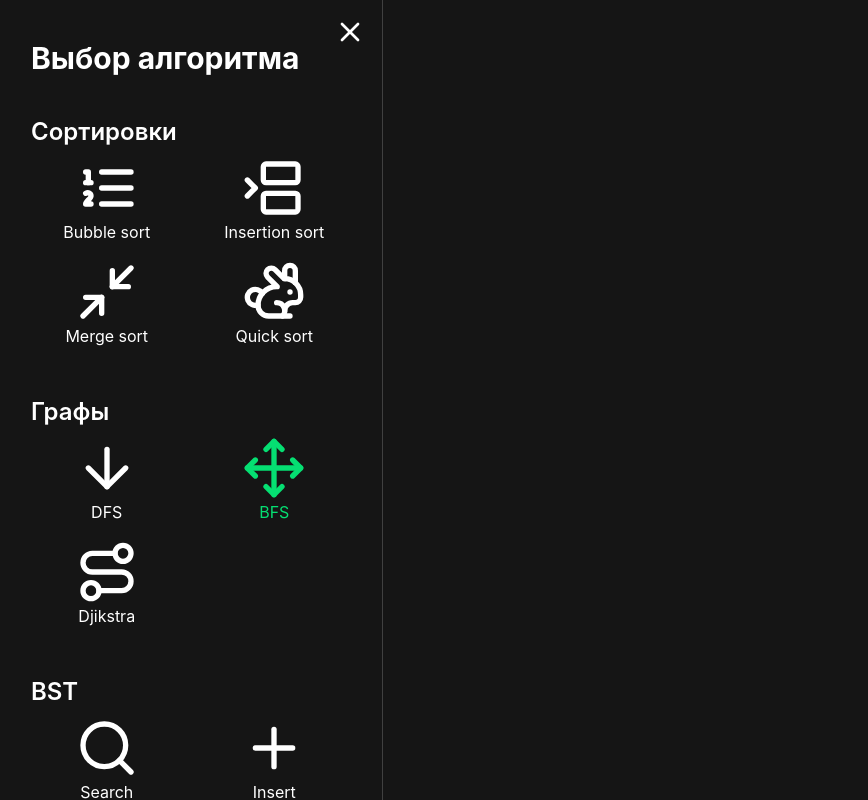
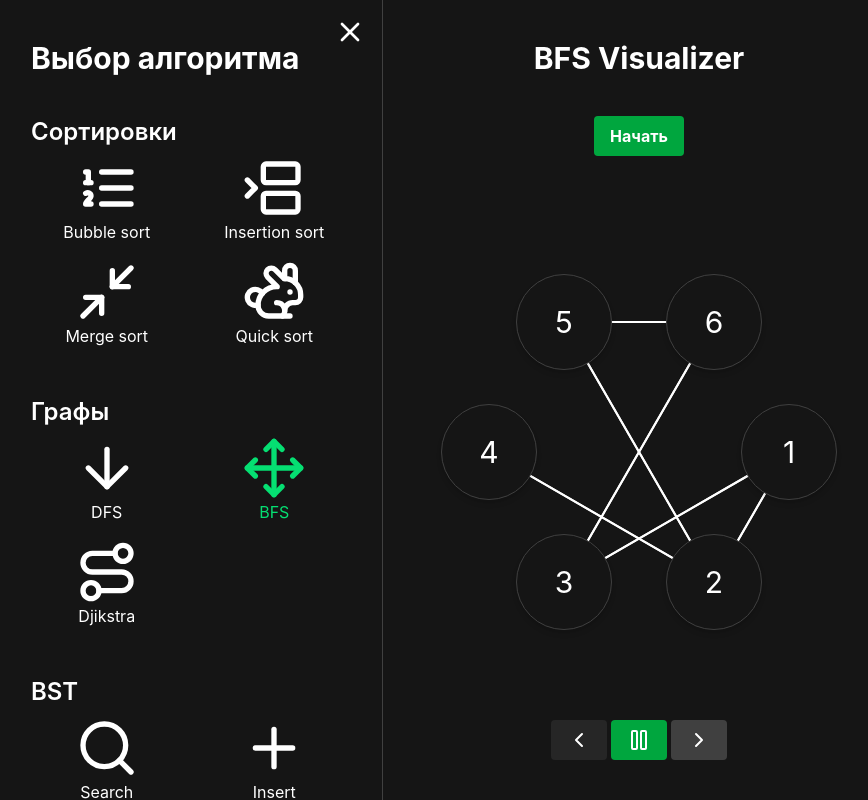
Before and after one commit to acidless/Sortify, a React (Vite) app: page /bfs in a window 1280 px wide. Shown: the whole page, without its empty margins (1-869 px from the left). Built offline with nearby package versions, Linux system fonts and the light colour scheme.

Commit message:
feat: bfs implemented

```diff
--- a/src/App.tsx
+++ b/src/App.tsx
@@ -8,6 +8,7 @@ import BSTSearch from "./components/bst/BSTSearch.tsx";
 import BSTInsert from "./components/bst/BSTInsert.tsx";
 import BSTDelete from "./components/bst/BSTDelete.tsx";
 import QuickSort from "./components/sorting/QuickSort.tsx";
+import BFS from "./components/graphs/BFS.tsx";
 
 function App() {
     return (
@@ -16,14 +17,15 @@ function App() {
                 <SideMenu></SideMenu>
                 <main className="p-4 md:p-10 w-full h-max min-h-full flex flex-col">
                     <Routes>
-                    <Route path="/" element={<p>Home</p>} />
-                    <Route path="/bubble-sort" element={<BubbleSort />} />
-                    <Route path="/insertion-sort" element={<InsertionSort />} />
-                    <Route path="/merge-sort" element={<MergeSort />} />
-                    <Route path="/quick-sort" element={<QuickSort />} />
-                    <Route path="/bst-search" element={<BSTSearch />} />
-                    <Route path="/bst-insert" element={<BSTInsert />} />
-                    <Route path="/bst-delete" element={<BSTDelete />} />
+                        <Route path="/" element={<p>Home</p>}/>
+                        <Route path="/bubble-sort" element={<BubbleSort/>}/>
+                        <Route path="/insertion-sort" element={<InsertionSort/>}/>
+                        <Route path="/merge-sort" element={<MergeSort/>}/>
+                        <Route path="/quick-sort" element={<QuickSort/>}/>
+                        <Route path="/bfs" element={<BFS/>}/>
+                        <Route path="/bst-search" element={<BSTSearch/>}/>
+                        <Route path="/bst-insert" element={<BSTInsert/>}/>
+                        <Route path="/bst-delete" element={<BSTDelete/>}/>
                     </Routes>
                 </main>
             </BrowserRouter>
--- /dev/null
+++ b/src/algorithms/bfs.ts
@@ -0,0 +1,34 @@
+import type { GraphNode } from "../types.ts";
+
+export type BFSAction =
+    | { type: "visit"; node: GraphNode }
+    | { type: "enqueue"; node: GraphNode }
+    | { type: "done" };
+
+export function* bfs(root: GraphNode, nodes: GraphNode[]): Generator<BFSAction, void, unknown> {
+    const visited = new Set<string>();
+    const queue: GraphNode[] = [];
+
+    queue.push(root);
+    visited.add(root.id);
+    yield { type: "enqueue", node: root };
+
+    while (queue.length > 0) {
+        const current = queue.shift()!;
+        yield { type: "visit", node: current };
+
+        for (const neighborId of current.neighbors) {
+            if (!visited.has(neighborId)) {
+                const neighbor = nodes.find(n => n.id === neighborId);
+                if (neighbor) {
+                    queue.push(neighbor);
+                    visited.add(neighborId);
+
+                    yield { type: "enqueue", node: neighbor };
+                }
+            }
+        }
+    }
+
+    yield { type: "done" };
+}
--- a/src/components/bst/BSTDelete.tsx
+++ b/src/components/bst/BSTDelete.tsx
@@ -121,7 +121,7 @@ function BSTDelete() {
             case "compare":
                 dispatch({
                     type: "SET_POPUP_TEXT",
-                    payload: makeComparison(value.node.value, state.deletingNumber),
+                    payload: makeComparison(value.node.value, stateRef.current.deletingNumber),
                 });
                 dispatch({type: "SET_CHECKING_NODE", payload: value.node});
                 break;
--- a/src/components/bst/BSTInsert.tsx
+++ b/src/components/bst/BSTInsert.tsx
@@ -105,7 +105,7 @@ function BSTSearch() {
         switch (value.type) {
             case "compare":
                 dispatch({type: "SET_POPUP_TEXT",
-                    payload: makeComparison(value.node.value, state.insertingNumber)});
+                    payload: makeComparison(value.node.value, stateRef.current.insertingNumber)});
 
                 dispatch({type: "SET_CHECKING_NODE", payload: value.node});
                 dispatch({type: "SET_INSERTED_NODE", payload: null});
@@ -119,7 +119,7 @@ function BSTSearch() {
                 dispatch({type: "SET_POPUP_TEXT", payload: `Элемент вставлен!`});
                 dispatch({type: "SET_INSERTED_NODE", payload: value.node});
                 dispatch({type: "SET_CHECKING_NODE", payload: null});
-                dispatch({type: "SET_BST_NODES", payload: [...state.bstNodes, value.node]});
+                dispatch({type: "SET_BST_NODES", payload: [...stateRef.current.bstNodes, value.node]});
                 break;
         }
     }
--- a/src/components/bst/BSTSearch.tsx
+++ b/src/components/bst/BSTSearch.tsx
@@ -109,7 +109,7 @@ function BSTSearch() {
             case "compare":
                 dispatch({
                     type: "SET_POPUP_TEXT",
-                    payload: makeComparison(value.node.value, state.findingNumber)
+                    payload: makeComparison(value.node.value, stateRef.current.findingNumber)
                 });
                 dispatch({type: "SET_CHECKING_NODE", payload: value.node});
                 dispatch({type: "SET_FOUND_NODE", payload: null});
--- /dev/null
+++ b/src/components/graphs/BFS.tsx
@@ -0,0 +1,155 @@
+import Graph from "./Graph.tsx";
+import type {GraphNode} from "../../types.ts";
+import {useReducer, useRef, useCallback, useEffect, type RefObject} from "react";
+import useAlgorithm from "../../hooks/useAlgorithm.ts";
+import {bfs} from "../../algorithms/bfs.ts";
+import Controls from "../Controls.tsx";
+import PopupText from "../PopupText.tsx";
+import EndAlgorithm from "../EndAlgorithm.tsx";
+
+export const testGraph: GraphNode[] = [
+    {id: "A", value: 1, neighbors: ["B", "C"]},
+    {id: "B", value: 2, neighbors: ["A", "D", "E"]},
+    {id: "C", value: 3, neighbors: ["A", "F"]},
+    {id: "D", value: 4, neighbors: ["B"]},
+    {id: "E", value: 5, neighbors: ["B", "F"]},
+    {id: "F", value: 6, neighbors: ["C", "E"]},
+];
+
+type State = {
+    queuedNodes: GraphNode[];
+    visitedNodes: Set<string>;
+    popupText: string;
+};
+
+type Action =
+    | { type: "SET_QUEUED_NODES"; payload: GraphNode[] }
+    | { type: "SET_VISITED_NODES"; payload: Set<string> }
+    | { type: "SET_POPUP_TEXT"; payload: string };
+
+const initialState: State = {
+    queuedNodes: [],
+    visitedNodes: new Set(),
+    popupText: "",
+};
+
+function reducer(state: State, action: Action): State {
+    switch (action.type) {
+        case "SET_QUEUED_NODES":
+            return {...state, queuedNodes: [...action.payload]};
+        case "SET_VISITED_NODES": {
+            return {...state, visitedNodes: action.payload};
+        }
+        case "SET_POPUP_TEXT":
+            return {...state, popupText: action.payload};
+        default:
+            return state;
+    }
+}
+
+function BFS() {
+    const [state, dispatch] = useReducer(reducer, initialState);
+    const stateRef = useRef(state);
+
+    useEffect(() => {
+        stateRef.current = state;
+    }, [state]);
+
+    const algorithm = useCallback(() => {
+        return bfs(testGraph[0], testGraph);
+    }, []);
+
+
+    const onStart = useCallback((_input: GraphNode, historyRef: RefObject<Array<any>>) => {
+        historyRef.current.push({
+            queuedNodes: [],
+            visitedNodes: new Set(),
+            popupText: "",
+        });
+    }, []);
+
+    const updateAll = useCallback((next: any) => {
+        dispatch({type: "SET_QUEUED_NODES", payload: next.queuedNodes});
+        dispatch({type: "SET_POPUP_TEXT", payload: next.popupText});
+        dispatch({type: "SET_VISITED_NODES", payload: new Set(next.nodes)});
+    }, []);
+
+    const onStep = useCallback((value: any, historyRef: RefObject<Array<any>>) => {
+        setAlgorithmStateWrapper(value);
+
+        historyRef.current.push({
+            queuedNodes: stateRef.current.queuedNodes,
+            isDone: algorithmStateRef.current.isDone,
+            popupText: stateRef.current.popupText,
+            visitedNodes: structuredClone(stateRef.current.visitedNodes)
+        });
+    }, []);
+
+    function setAlgorithmStateWrapper(value: any) {
+        switch (value.type) {
+            case "enqueue":
+                dispatch({
+                    type: "SET_QUEUED_NODES",
+                    payload: [...stateRef.current.queuedNodes, value.node],
+                });
+                dispatch({type: "SET_POPUP_TEXT", payload: `Добавляем ${value.node.value} в очередь`});
+                break;
+            case "visit": {
+                const visitedNodes = new Set(stateRef.current.visitedNodes);
+                visitedNodes.add(value.node.id);
+                dispatch({ type: "SET_VISITED_NODES", payload: visitedNodes });
+                dispatch({ type: "SET_POPUP_TEXT", payload: `Посещаем ${value.node.value}` });
+                break;
+            }
+            case "done": {
+                algorithmDispatch({type: "SET_DONE", payload: true});
+                cleanupInterval();
+                break;
+            }
+        }
+    }
+
+    function nodeStateFunc(id: string) {
+        if (state.visitedNodes.has(id)) return "border-green-400";
+        if (state.queuedNodes.find(n => n.id === id)) return "border-blue-400";
+
+        return "border-neutral-700";
+    }
+
+    const {
+        stepBack,
+        stepForward,
+        toggleAlgorithm,
+        cleanupInterval,
+        algorithmState,
+        startAlgorithm,
+        algorithmStateRef,
+        algorithmDispatch
+    } = useAlgorithm(algorithm, updateAll, onStart, onStep);
+
+    return (
+        <div className="flex flex-col items-start h-max flex-1">
+            <h1 className="font-bold text-3xl text-center mb-10 self-center">BFS Visualizer</h1>
+            <div className="flex justify-center item-center w-full">
+                <button className="bg-green-600 hover:bg-green-700 font-bold py-2 px-4 rounded cursor-pointer"
+                        onClick={() => startAlgorithm(testGraph[0])}>Начать
+                </button>
+            </div>
+            <div className="flex-1 self-stretch flex flex-col justify-center items-center relative mt-24">
+                <PopupText id={state.popupText} text={state.popupText}/>
+                <Graph nodes={testGraph} nodeStateFunc={nodeStateFunc}/>
+                <EndAlgorithm isDone={algorithmState.isDone} bottom="bottom-12"/>
+            </div>
+            <Controls
+                stepBack={stepBack}
+                stepForward={stepForward}
+                toggleAlgorithm={toggleAlgorithm}
+                firstState={algorithmState.firstState}
+                isPaused={algorithmState.isPaused}
+                isDone={algorithmState.isDone}
+            />
+        </div>
+    );
+}
+
+export default BFS;
--- /dev/null
+++ b/src/components/graphs/Graph.tsx
@@ -0,0 +1,74 @@
+import {useEffect, useRef, useState} from "react";
+import BSTNode from "../bst/BSTNode.tsx";
+import type {GraphNode} from "../../types.ts";
+
+type GraphProps = {
+    nodes: GraphNode[];
+    nodeStateFunc: (id: string) => string;
+};
+
+function Graph({ nodes, nodeStateFunc }: GraphProps) {
+    const [positions, setPositions] = useState<Record<string, { x: number; y: number }>>({});
+    const [edges, setEdges] = useState<Array<{ from: string; to: string }>>([]);
+    const svgWrapperRef = useRef<HTMLDivElement | null>(null);
+
+    useEffect(() => {
+        if (!svgWrapperRef.current) return;
+
+        const width = svgWrapperRef.current.clientWidth;
+
+        const radius = nodes.length * 25;
+        const centerX = width / 2;
+        const centerY = 200;
+
+        const newPositions: Record<string, { x: number; y: number }> = {};
+        nodes.forEach((node, i) => {
+            const angle = (2 * Math.PI * i) / nodes.length;
+            newPositions[node.id] = {
+                x: centerX + radius * Math.cos(angle),
+                y: centerY + radius * Math.sin(angle),
+            };
+        });
+
+        const newEdges = nodes.flatMap((node) =>
+            node.neighbors.map((neighbor) => ({
+                from: node.id,
+                to: neighbor
+            }))
+        );
+
+        setPositions(newPositions);
+        setEdges(newEdges);
+    }, [nodes]);
+
+    return (
+        <div ref={svgWrapperRef} className="relative w-full h-full flex-1">
+            <svg className="absolute top-0 left-0 w-full h-full pointer-events-none">
+                {edges.map((line, i) => (
+                    <line
+                        key={i}
+                        x1={positions[line.from]?.x ?? 0}
+                        y1={positions[line.from]?.y ?? 0}
+                        x2={positions[line.to]?.x ?? 0}
+                        y2={positions[line.to]?.y ?? 0}
+                        stroke="white"
+                        strokeWidth="2"
+                    />
+                ))}
+            </svg>
+
+            {nodes.map((node) => (
+                <BSTNode
+                    key={node.id}
+                    id={node.id}
+                    node={node.value}
+                    x={positions[node.id]?.x ?? 0}
+                    y={positions[node.id]?.y ?? 0}
+                    stateFunc={nodeStateFunc}
+                />
+            ))}
+        </div>
+    );
+}
+
+export default Graph;
--- a/src/types.ts
+++ b/src/types.ts
@@ -7,4 +7,10 @@ export type BSTNode = {
     id: string;
 };
 
+export type GraphNode = {
+    id: string;
+    value: any;
+    neighbors: string[];
+};
+
 export type PositionedNode = BSTNode & { x: number; y: number };
```
Lines whose indentation alone changed are shown as unchanged.
